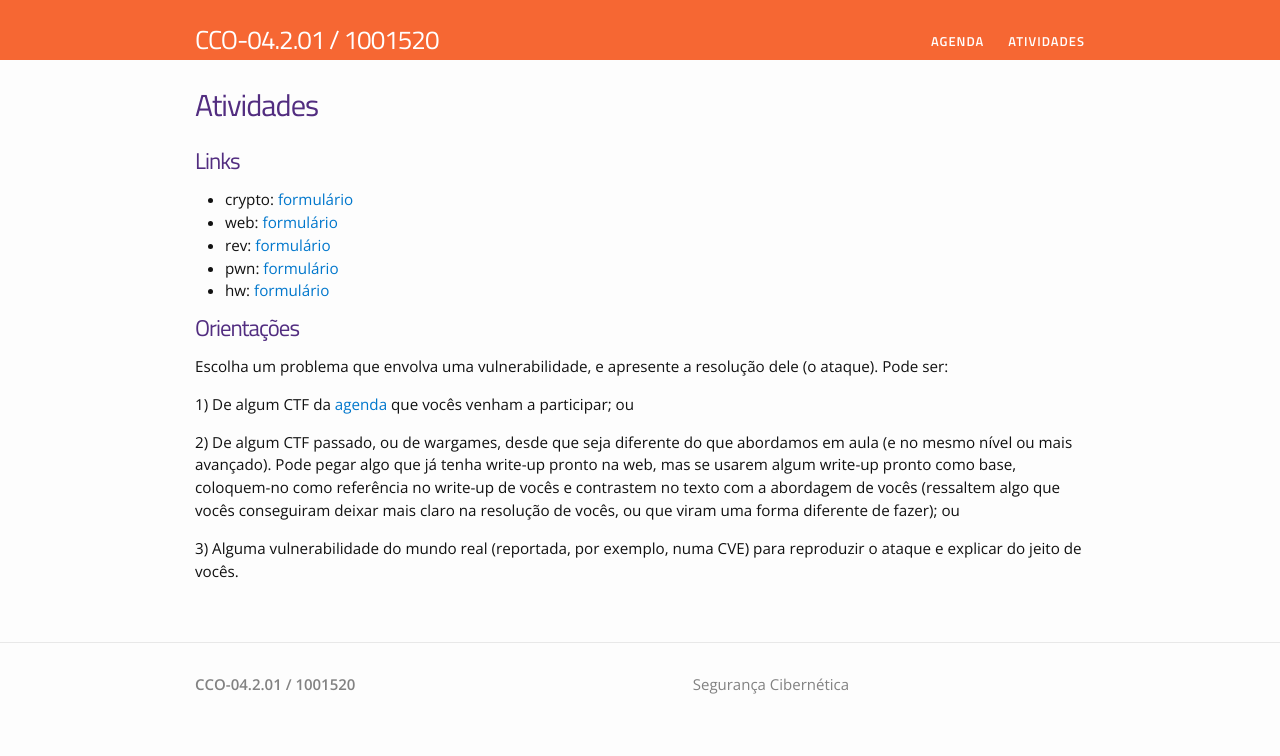
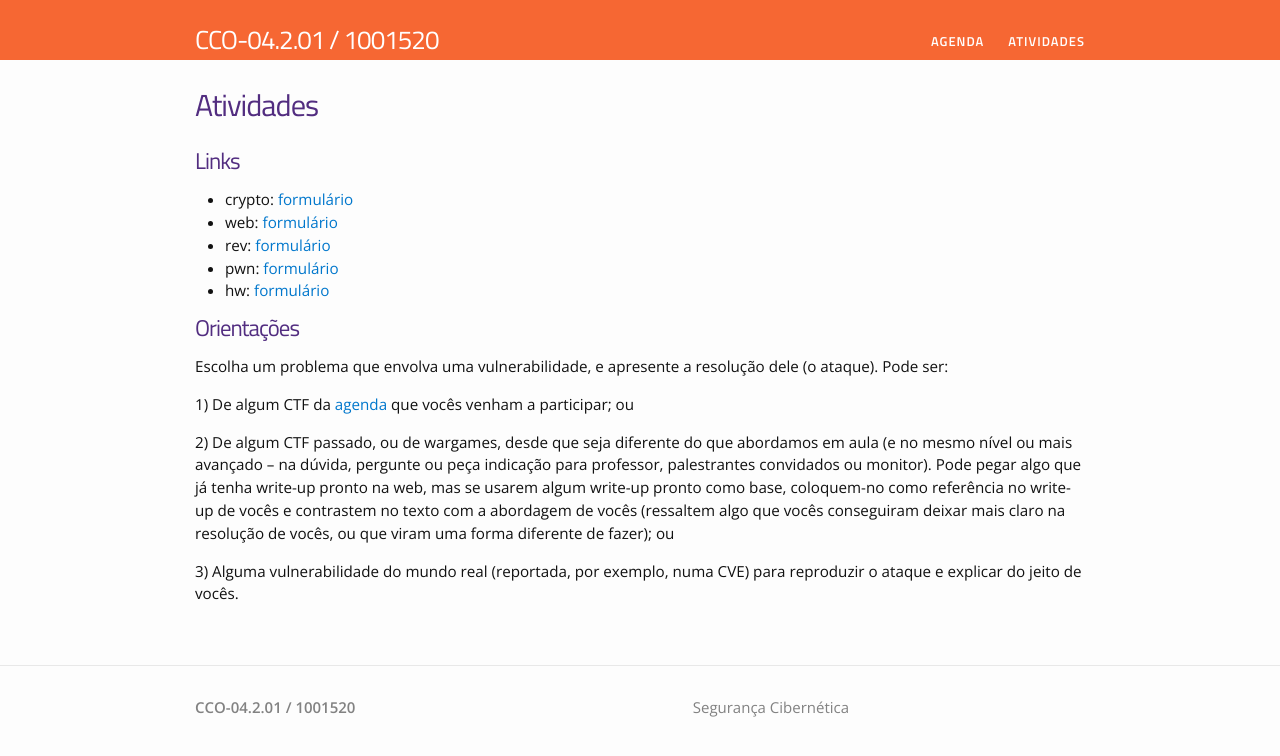
Before and after one commit to thotypous/cybersec-website, a Jekyll site: the page built from atividades.md, in a window 1280 px wide. Shown: the top 756 px of the page. Built offline with Jekyll 4.4.1, drawn with Linux system fonts in a browser that asks for light colours.

Commit message:
adiciona orientações

```diff
--- a/atividades.md
+++ b/atividades.md
@@ -18,6 +18,6 @@ Escolha um problema que envolva uma vulnerabilidade, e apresente a resolução d
 
 1) De algum CTF da [agenda](https://calendar.google.com/calendar/u/1?cid=Y18yOTQ0MGNlZjJkNmRlYjQwZDMyNzM3MGQ0ZGJmMGJlZWZiYzMzYWFhNTc3NjIxYzI1NWYxYTg3ZDA3YzZmMjRkQGdyb3VwLmNhbGVuZGFyLmdvb2dsZS5jb20) que vocês venham a participar; ou
 
-2) De algum CTF passado, ou de wargames, desde que seja diferente do que abordamos em aula (e no mesmo nível ou mais avançado). Pode pegar algo que já tenha write-up pronto na web, mas se usarem algum write-up pronto como base, coloquem-no como referência no write-up de vocês e contrastem no texto com a abordagem de vocês (ressaltem algo que vocês conseguiram deixar mais claro na resolução de vocês, ou que viram uma forma diferente de fazer); ou
+2) De algum CTF passado, ou de wargames, desde que seja diferente do que abordamos em aula (e no mesmo nível ou mais avançado – na dúvida, pergunte ou peça indicação para professor, palestrantes convidados ou monitor). Pode pegar algo que já tenha write-up pronto na web, mas se usarem algum write-up pronto como base, coloquem-no como referência no write-up de vocês e contrastem no texto com a abordagem de vocês (ressaltem algo que vocês conseguiram deixar mais claro na resolução de vocês, ou que viram uma forma diferente de fazer); ou
 
 3) Alguma vulnerabilidade do mundo real (reportada, por exemplo, numa CVE) para reproduzir o ataque e explicar do jeito de vocês.
```
